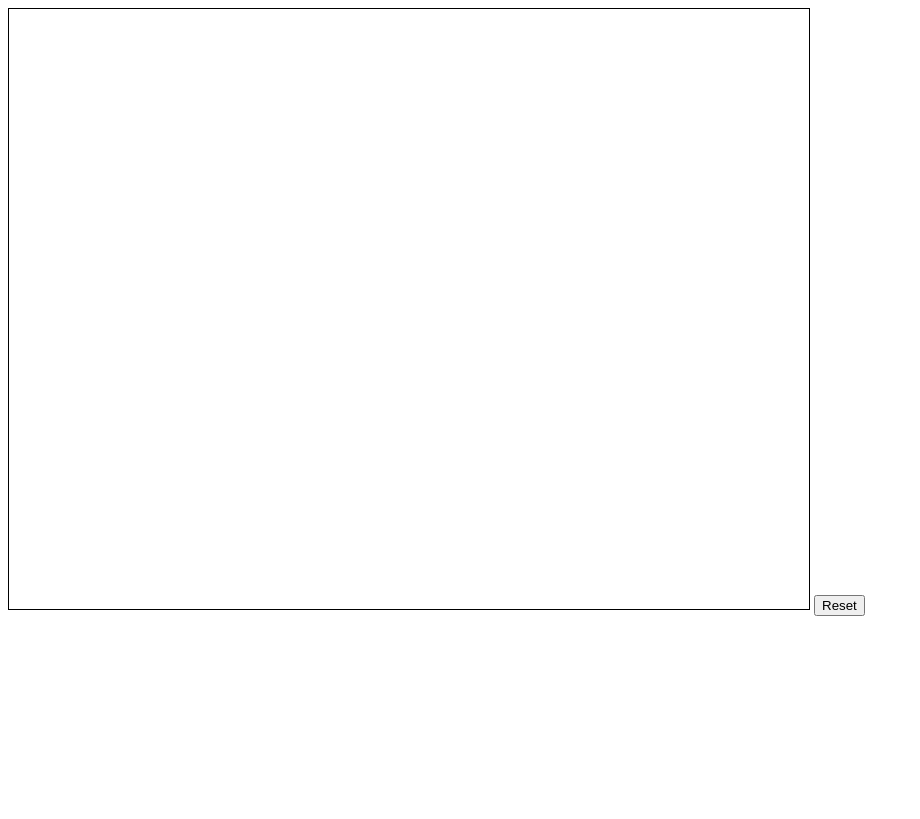
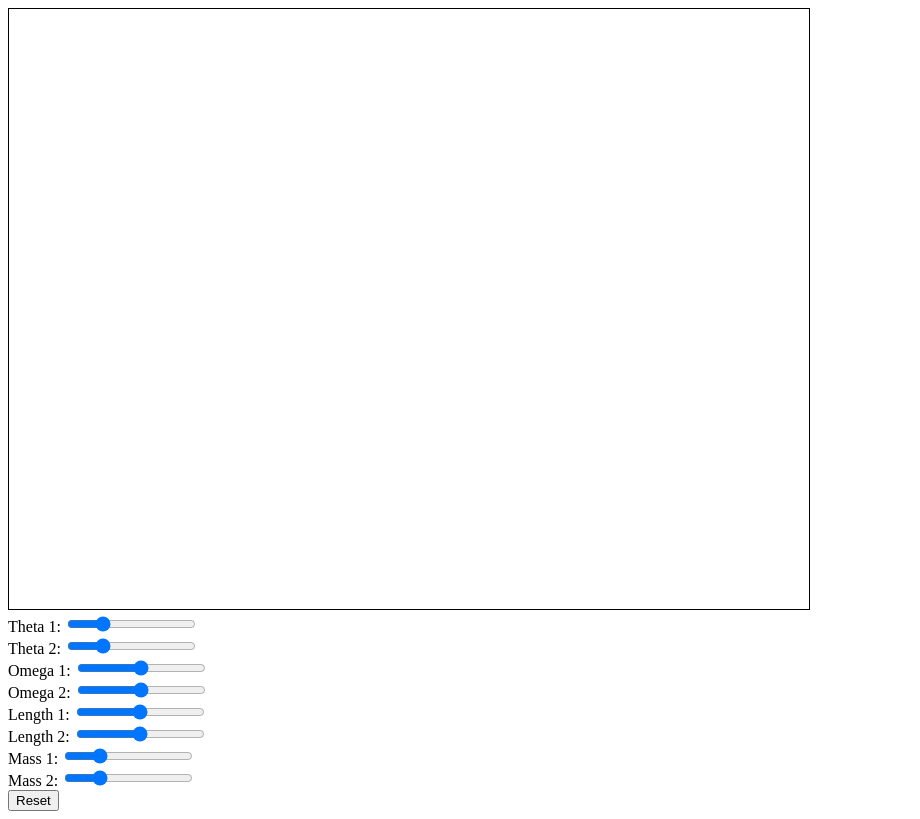
Before and after one commit to qayyumayaan/DoublePendulumSimulation, a plain HTML site: page index.html in a window 1280 px wide. Shown: the whole page, without its empty margins (0-920 px from the left). Drawn offline with Linux system fonts and the light colour scheme.

Commit message:
Added sliders to index.html

```diff
--- a/index.html
+++ b/index.html
@@ -10,6 +10,38 @@
   </head>
   <body>
     <canvas id="canvas" width="800" height="600"></canvas>
+    <div>
+      <label for="theta1Slider">Theta 1:</label>
+      <input type="range" id="theta1Slider" min="0" max="360" step="1" value="90">
+    </div>
+    <div>
+      <label for="theta2Slider">Theta 2:</label>
+      <input type="range" id="theta2Slider" min="0" max="360" step="1" value="90">
+    </div>
+    <div>
+      <label for="omega1Slider">Omega 1:</label>
+      <input type="range" id="omega1Slider" min="-10" max="10" step="0.1" value="0">
+    </div>
+    <div>
+      <label for="omega2Slider">Omega 2:</label>
+      <input type="range" id="omega2Slider" min="-10" max="10" step="0.1" value="0">
+    </div>
+    <div>
+      <label for="length1Slider">Length 1:</label>
+      <input type="range" id="length1Slider" min="100" max="300" step="1" value="200">
+    </div>
+    <div>
+      <label for="length2Slider">Length 2:</label>
+      <input type="range" id="length2Slider" min="100" max="300" step="1" value="200">
+    </div>
+    <div>
+      <label for="mass1Slider">Mass 1:</label>
+      <input type="range" id="mass1Slider" min="10" max="50" step="1" value="20">
+    </div>
+    <div>
+      <label for="mass2Slider">Mass 2:</label>
+      <input type="range" id="mass2Slider" min="10" max="50" step="1" value="20">
+    </div>
     <button id="resetButton">Reset</button>
     <script src="script.js"></script>
   </body>
```
